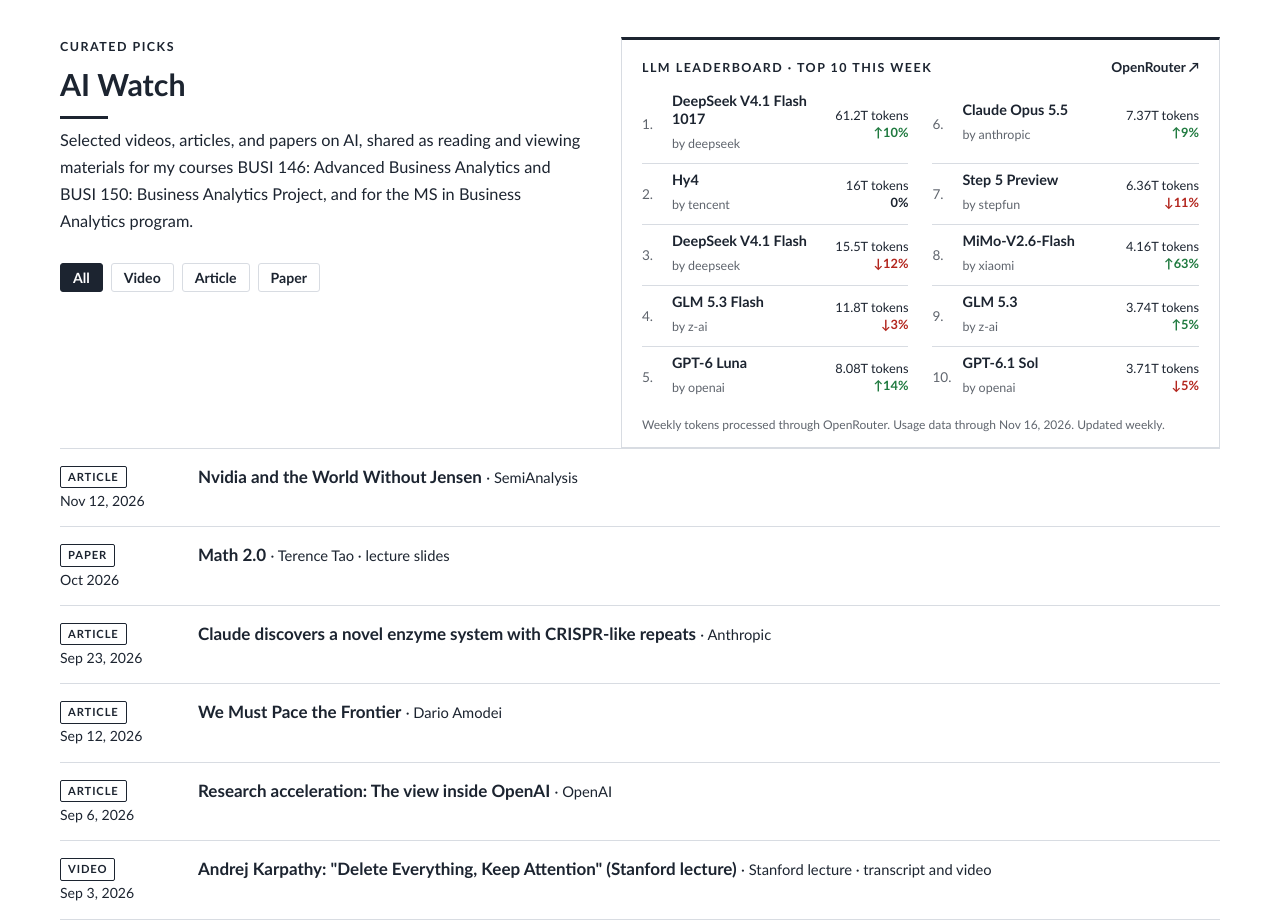
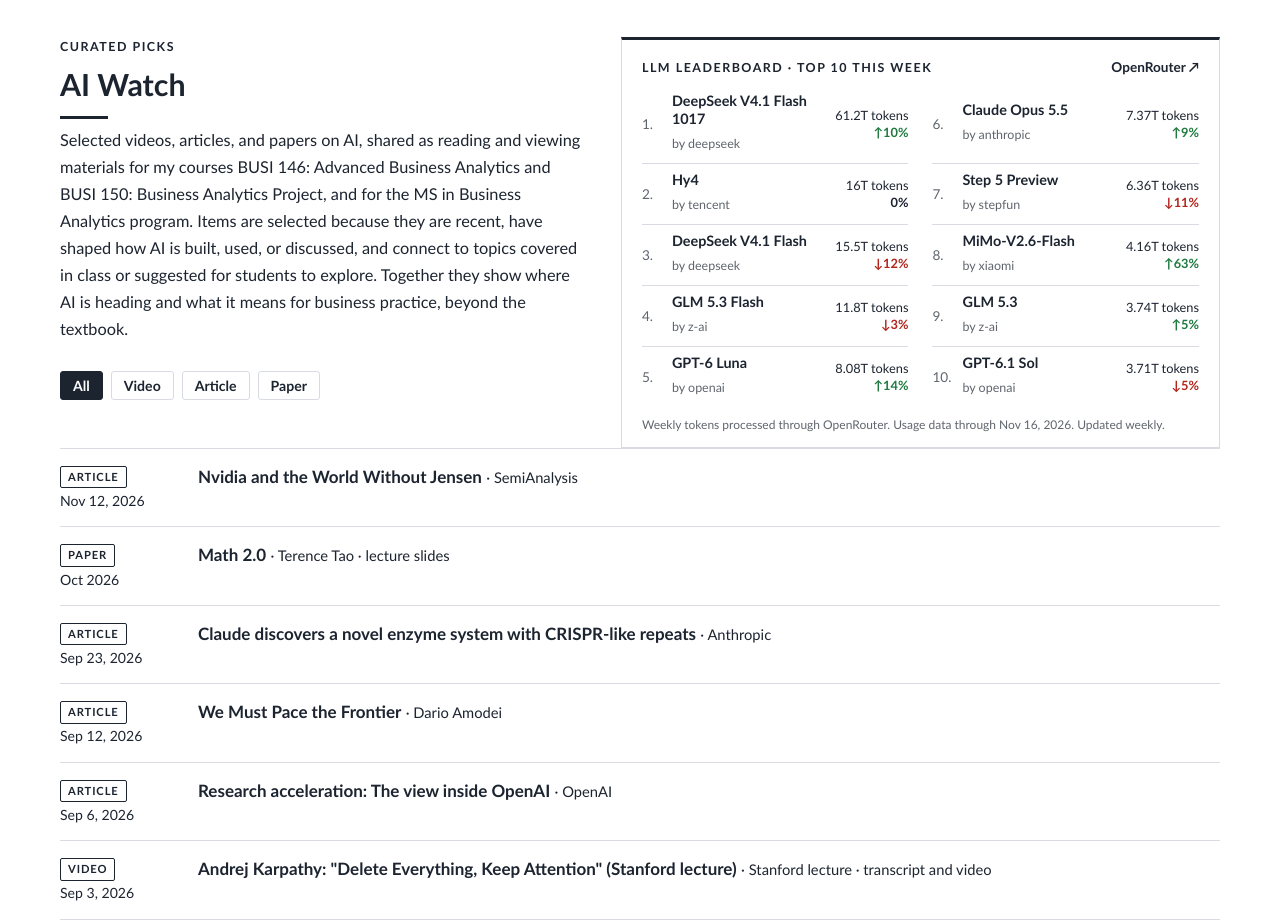
Before and after one commit to Biz-Datalab/Biz-Datalab.github.io, a plain HTML site: page index.html in a window 1280 px wide. Shown: the part 4260-5184 px from the top of the page. Drawn offline with Linux system fonts and the light colour scheme.

Commit message:
AI Watch intro: how items are selected
Co-Authored-By: Claude Opus 5.5 <noreply@anthropic.com>
Claude-Session: https://claude.ai/code/session_012JpJwoeyJ9E95TFHLwtYCf

```diff
--- a/index.html
+++ b/index.html
@@ -94,7 +94,7 @@
     <div class="wrap">
 <div class="ai-top"><div>
       <div class="sec-head"><span class="label">Curated picks</span><h2>AI Watch</h2>
-        <p>Selected videos, articles, and papers on AI, shared as reading and viewing materials for my courses BUSI 146: Advanced Business Analytics and BUSI 150: Business Analytics Project, and for the MS in Business Analytics program.</p></div>
+        <p>Selected videos, articles, and papers on AI, shared as reading and viewing materials for my courses BUSI 146: Advanced Business Analytics and BUSI 150: Business Analytics Project, and for the MS in Business Analytics program. Items are selected because they are recent, have shaped how AI is built, used, or discussed, and connect to topics covered in class or suggested for students to explore. Together they show where AI is heading and what it means for business practice, beyond the textbook.</p></div>
       <div class="filters" id="resFilters" role="group" aria-label="Filter by type"></div>
       </div>
       <aside class="llm" id="llmBoard" hidden></aside></div>
```
